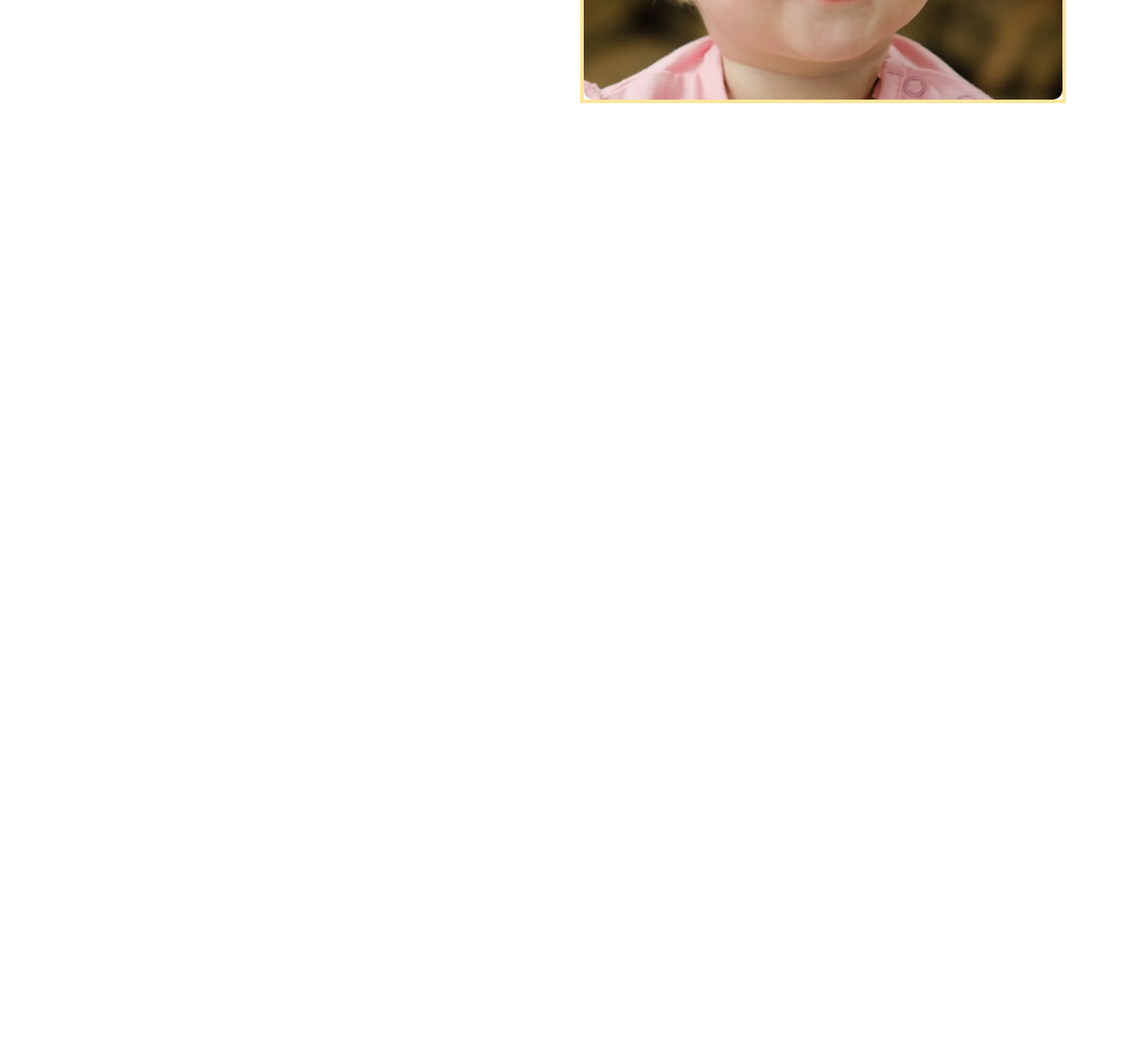
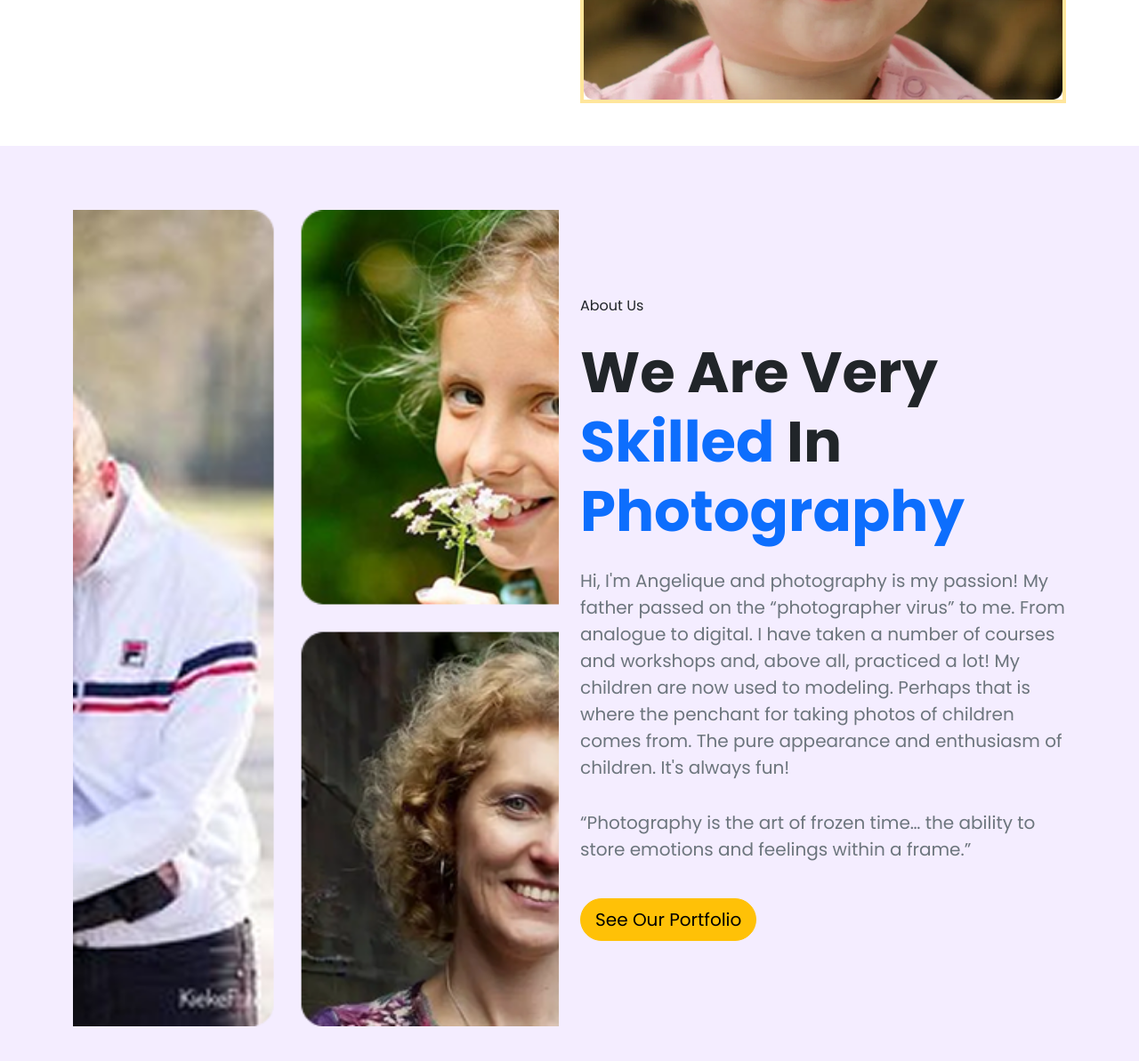
Before and after one commit to Jonayed-nasir/bootstrap_second_project, a plain HTML site: page index.html in a window 1280 px wide. Shown: the part 515-1708 px from the top of the page at 89% size. Before the commit the page ends 800 px from the top, so only its background shows below. Drawn offline with nearby package versions, Linux system fonts and the light colour scheme.

Commit message:
skilled section done

```diff
--- a/index.html
+++ b/index.html
@@ -63,6 +63,41 @@
     </div>
 
 
+    <!-- ==Skilled-section============================ -->
+
+    <div class="bg-skilled py-4 text-center w100">
+
+        <div class="container mx-auto">
+            <div class="row gap-5 gap-md-0 py-5">
+
+                <div class="col-12 col-md-6">
+                    <img src="image/Group11.png" alt="banner2" class="w-100 h-100 object-fit-cover">
+                </div>
+                <div class="col-12 col-md-6 py-5 text-start my-5 ">
+                    <span class="d-flex mb-4">About Us</span>
+                    <h2 class="large-text text-align-left fw-bold">We Are Very <span class="text-primary">Skilled</span>
+                        In
+                        <span class="text-primary">Photography</span>
+                    </h2>
+                    <p class="fs-5  text-secondary pt-3">Hi, I'm Angelique and photography is my passion! My father
+                        passed on the “photographer virus” to me. From analogue to digital. I have taken a number of
+                        courses and workshops and, above all, practiced a lot! My children are now used to modeling.
+                        Perhaps that is where the penchant for taking photos of children comes from. The pure appearance
+                        and enthusiasm of children. It's always fun!
+                    </p>
+                    <p class="fs-5 text-secondary pt-3">“Photography is the art of frozen time… the ability to store
+                        emotions
+                        and
+                        feelings
+                        within a
+                        frame.”</p>
+                    <button class="btn btn-warning btn-lg mt-4 rounded-pill">See Our Portfolio</button>
+                </div>
+            </div>
+        </div>
+    </div>
+
+
 
 
 
```
